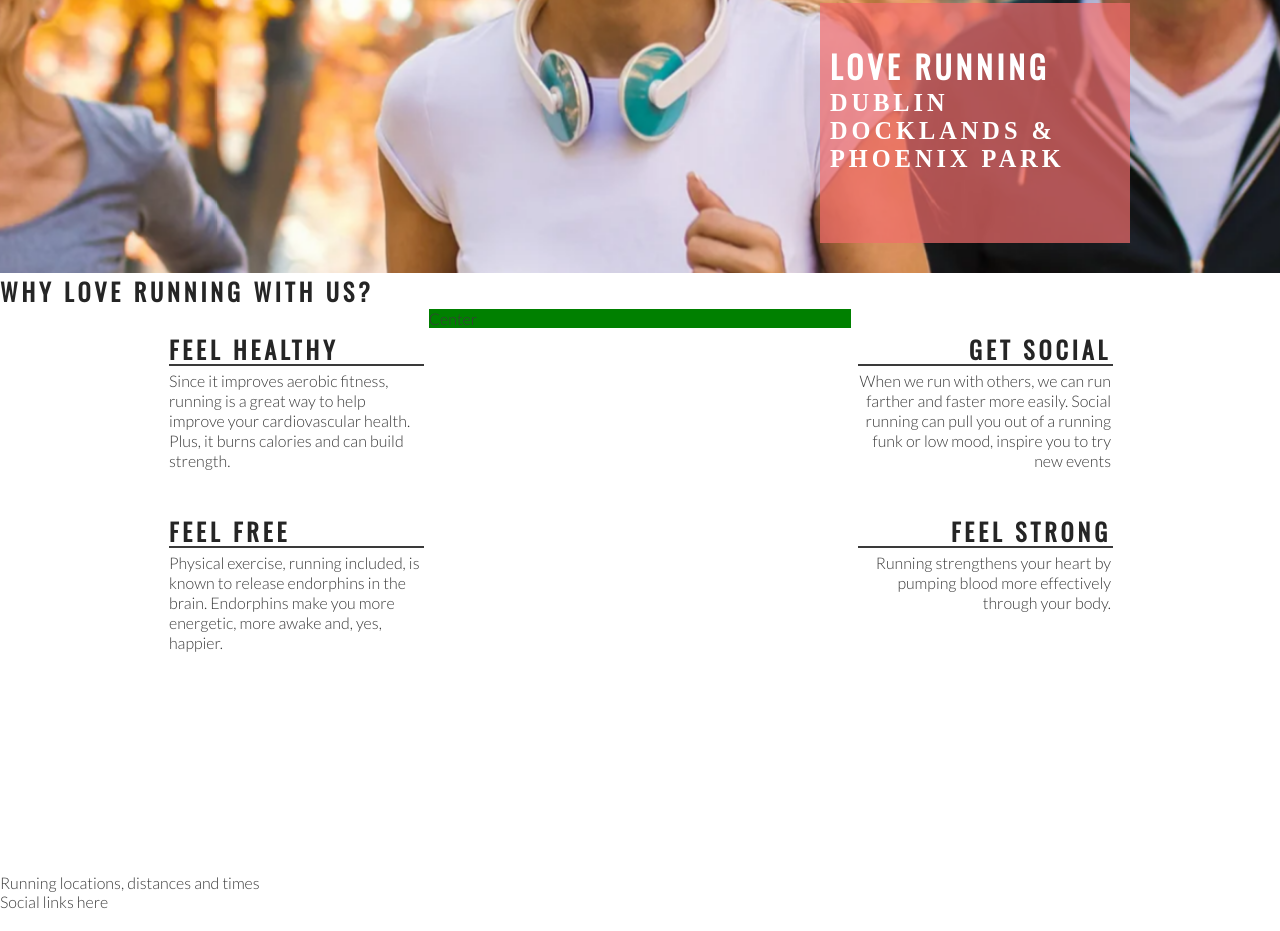
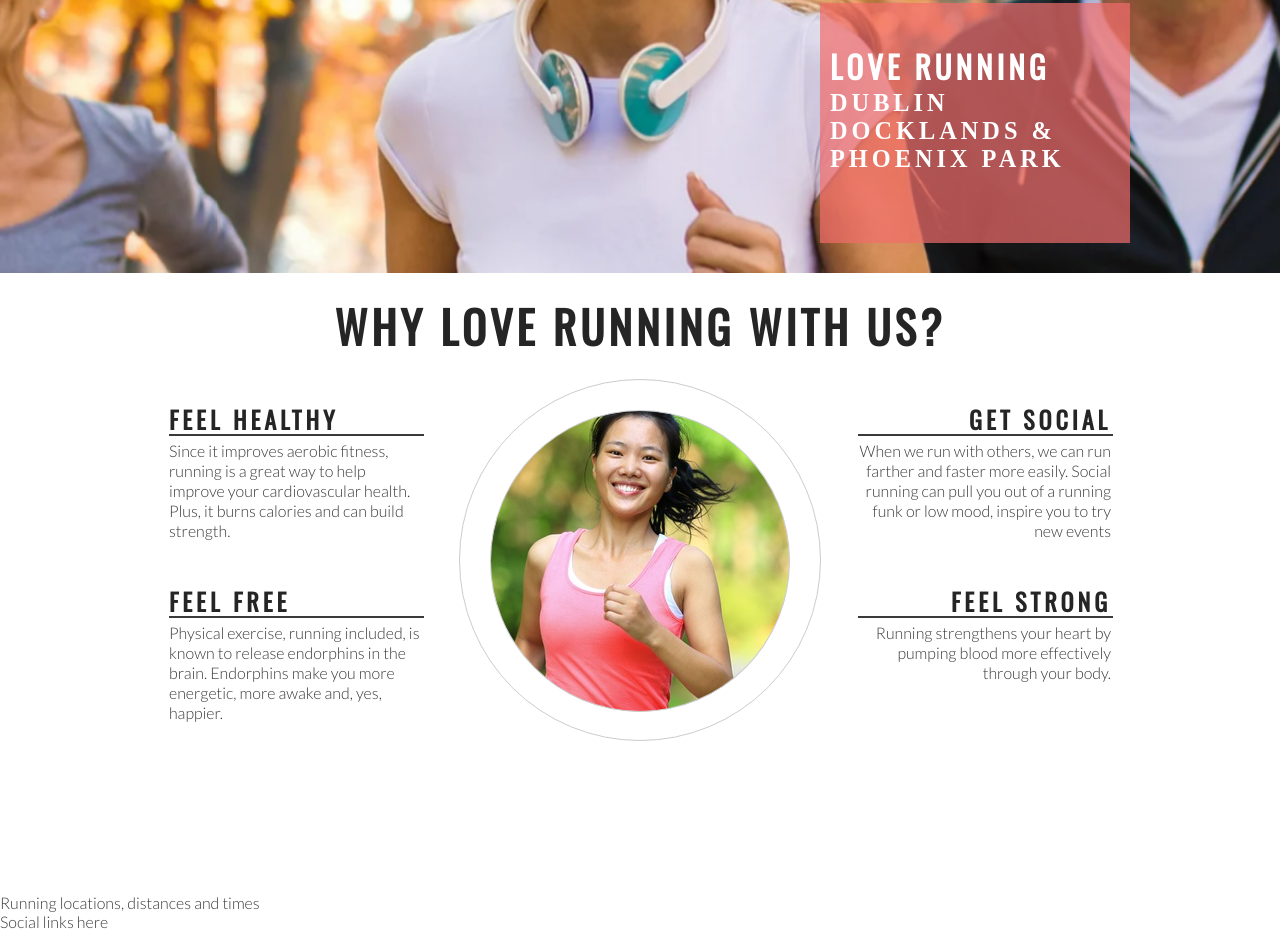
Before and after one commit to ShaneByrne0963/Love-Running-Project, a plain HTML site: page index.html in a window 1280 px wide. Shown: the part 402-1333 px from the top of the page. Drawn offline with nearby package versions, Linux system fonts and the light colour scheme.

Commit message:
feat: add center image to club ethos

```diff
--- a/assets/css/style.css
+++ b/assets/css/style.css
@@ -120,6 +120,12 @@ h2 {
 
 /* club ethos */
 
+#welcome {
+    text-align: center;
+    margin: 20px 0;
+    font-size: 280%;
+}
+
 #club-ethos {
     height: 600px;
 }
@@ -139,7 +145,6 @@ h2 {
 #center-about {
     width: 33%;
     margin: 0 auto;
-    background-color: green;
 }
 
 hr {
@@ -171,3 +176,19 @@ hr {
 .right-about-heading p {
     text-align: right;
 }
+
+#circle-container {
+    width: 300px;
+    height: 300px;
+    padding: 30px;
+    border: 1px solid #cccccc;
+    border-radius: 50%;
+    margin: 0 auto;
+}
+
+#circle-cover-bg {
+    background: url("../images/ethos-center-image.jpg") no-repeat center center;
+    height: 100%;
+    border: 1px solid #cccccc;
+    border-radius: 50%;
+}
--- a/index.html
+++ b/index.html
@@ -39,7 +39,7 @@
         </div>
     </section>
     <section id="club-ethos">
-        <h1>Why Love Running With Us?</h1>
+        <h2 id="welcome">Why Love Running With Us?</h2>
         <div id="left-about">
             <div class="left-about-heading">
                 <h2>Feel Healthy</h2>
@@ -70,7 +70,11 @@
                 <p>Running strengthens your heart by pumping blood more effectively through your body.</p>
             </div>
         </div>
-        <div id="center-about">Center</div>
+        <div id="center-about">
+            <div id="circle-container">
+                <div id="circle-cover-bg"></div>
+            </div>
+        </div>
     </section>
     <section>
         Running locations, distances and times
```
Also changed, not shown: assets/images/ethos-center-image.jpg (added).
